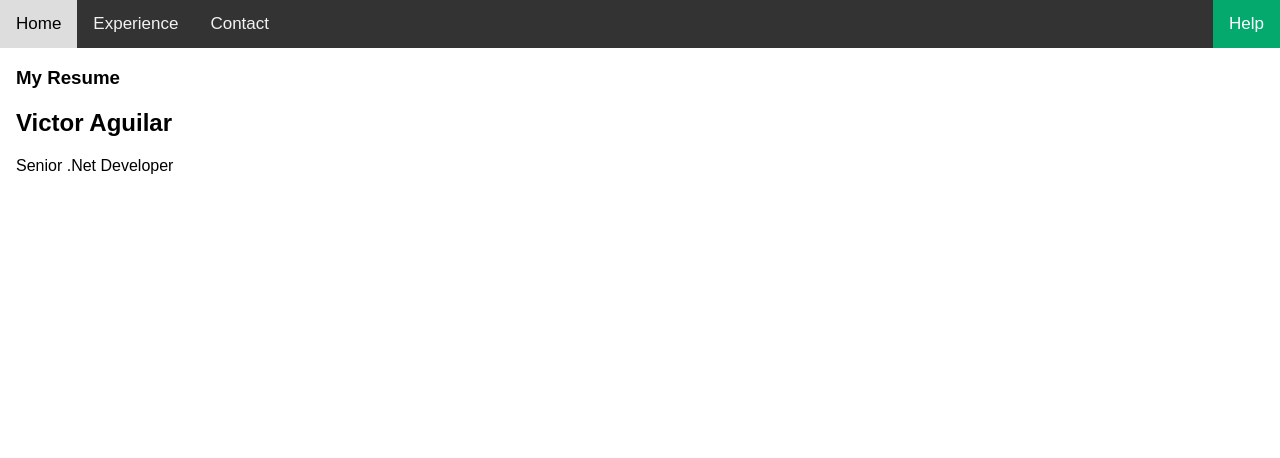
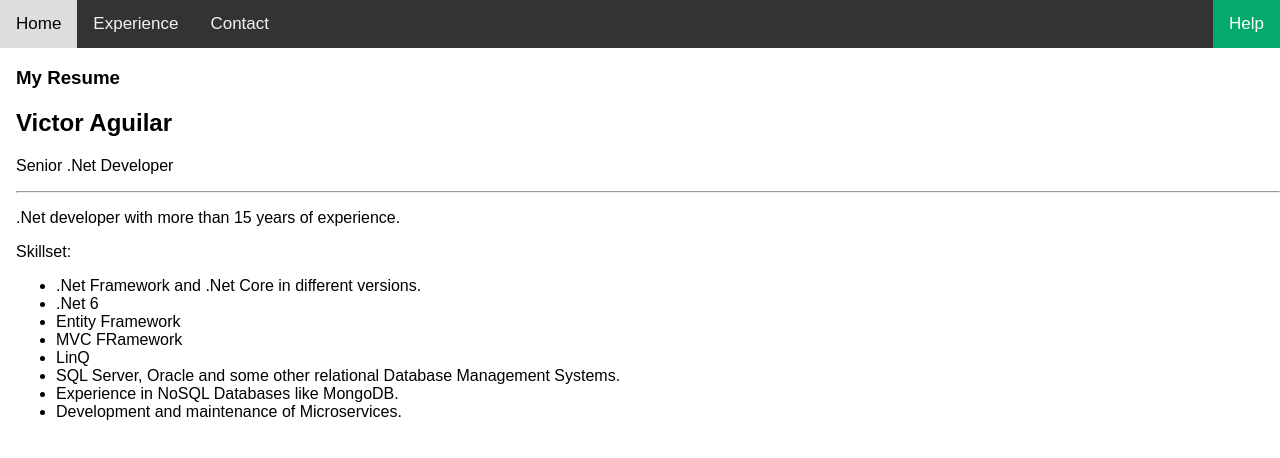
Before and after one commit to AdvinculaVictor/aplicacion-web-estatica, a website: page web/index.html in a window 1280 px wide. Drawn offline with Linux system fonts and the light colour scheme.

Commit message:
change: Some styling to web pages and bootstrap

```diff
--- a/web/index.html
+++ b/web/index.html
@@ -1,7 +1,7 @@
 <!DOCTYPE html>
 <html lang="en">
   <head>
-    <title>Home</title>
+    <title>My Resume - Victor Aguilar</title>
     <meta charset="UTF-8" />
     <meta name="viewport" content="width=device-width" />
     <!--
@@ -24,6 +24,21 @@
       <h3>My Resume</h3>
       <h2>Victor Aguilar</h2>
       <p>Senior .Net Developer</p>
+      <hr>
+      <div>
+        <p>.Net developer with more than 15 years of experience.</p>
+        <p>Skillset:</p>
+        <ul>
+          <li>.Net Framework and .Net Core in different versions.</li>
+          <li>.Net 6</li>
+          <li>Entity Framework</li>
+          <li>MVC FRamework</li>
+          <li>LinQ</li>
+          <li>SQL Server, Oracle and some other relational Database Management Systems.</li>
+          <li>Experience in NoSQL Databases like MongoDB.</li>
+          <li>Development and maintenance of Microservices.</li>
+        </ul>
+      </div>
     </div>
   </body>
 </html>
--- a/web/styles.css
+++ b/web/styles.css
@@ -28,3 +28,5 @@ body {
   background-color: #04AA6D;
   color: white;
 }
+
+@import url('https://cdn.jsdelivr.net/npm/bootstrap@5.3.3/dist/css/bootstrap.min.css" rel="stylesheet" integrity="sha384-QWTKZyjpPEjISv5WaRU9OFeRpok6YctnYmDr5pNlyT2bRjXh0JMhjY6hW+ALEwIH" crossorigin="anonymous"');
```
Also changed, not shown: web/contact.html (+1 -1 lines), web/experience.html (+1 -1 lines).
